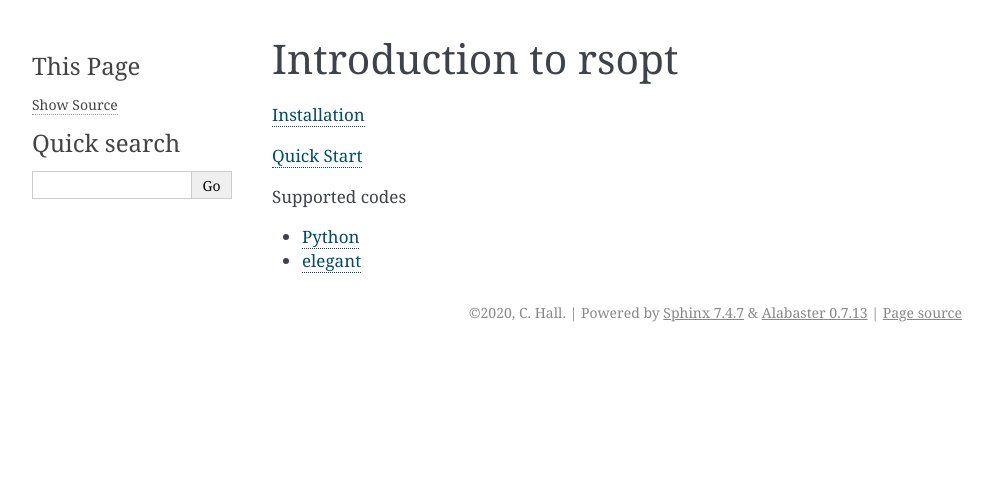
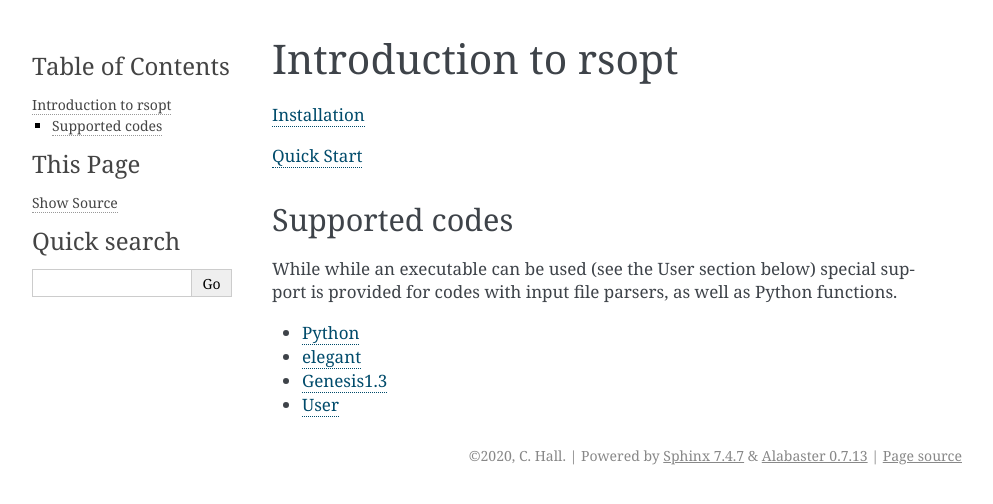
Before and after one commit to radiasoft/rsopt, a Sphinx documentation site: the page built from docs/introduction.rst, in a window 1280 px wide. Shown: the top 504 px of the page, without its empty margins (148-1141 px from the left). Built offline with Sphinx 7.4.7, drawn with Linux system fonts in a browser that asks for light colours.

Commit message:
Updates to code descriptions

```diff
--- a/docs/elegant.rst
+++ b/docs/elegant.rst
@@ -40,7 +40,7 @@ should be located in the same directory. rsopt will handle reading and parsing b
 parameter sweeps. If multiple workers can be used for the rsopt run then they will always work in separate directories for
 each new job to prevent overwriting files.
 
-
+.. _elegant_name_mangling:
 Output file name mangling
 -------------------------
 
--- a/docs/introduction.rst
+++ b/docs/introduction.rst
@@ -8,6 +8,11 @@ Introduction to rsopt
 :ref:`Quick Start<start_ref>`
 
 Supported codes
+---------------
+While while an executable can be used (see the User section below) special support is
+provided for codes with input file parsers, as well as Python functions.
 
-* :ref:`Python<elegant_ref>`
+* :ref:`Python<python_ref>`
 * :ref:`elegant<elegant_ref>`
+* :ref:`Genesis1.3<genesis_ref>`
+* :ref:`User<user_ref>`
```
Also changed, not shown: docs/codes/genesis.rst (added, +55 -0 lines), 1 other file.
